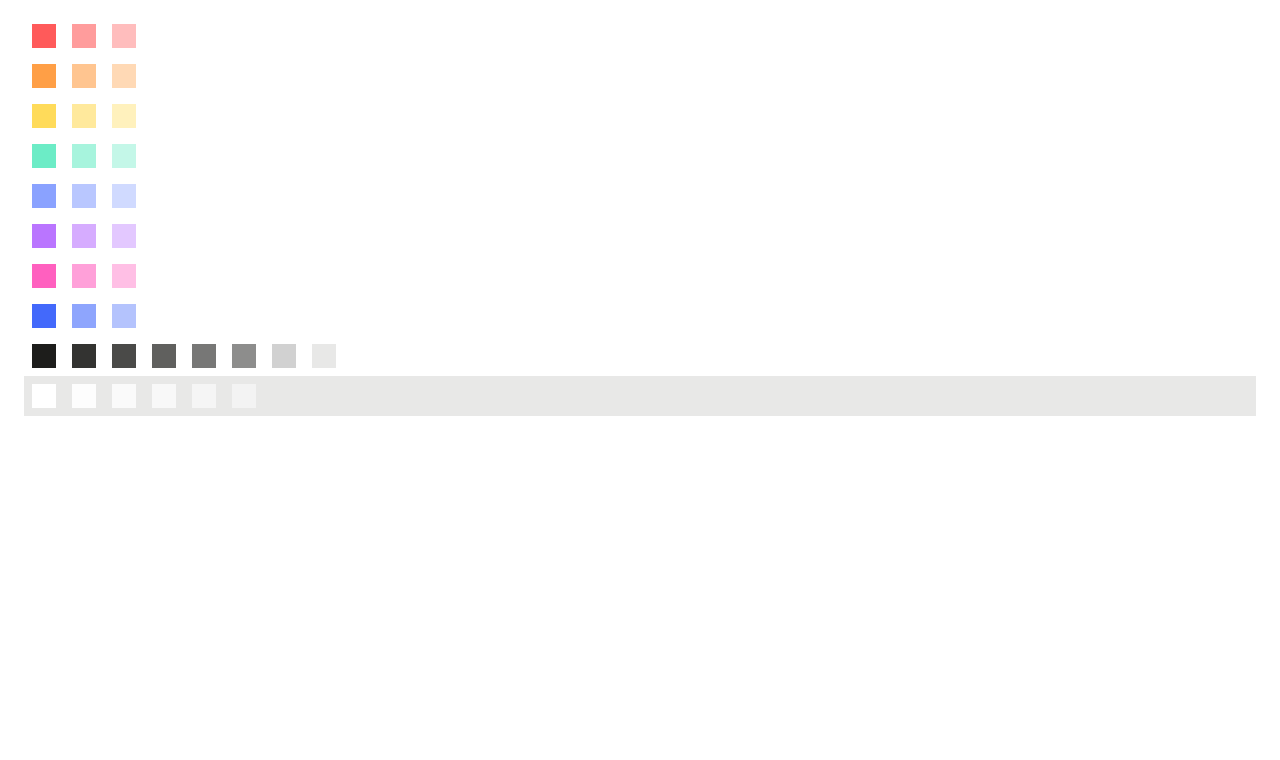
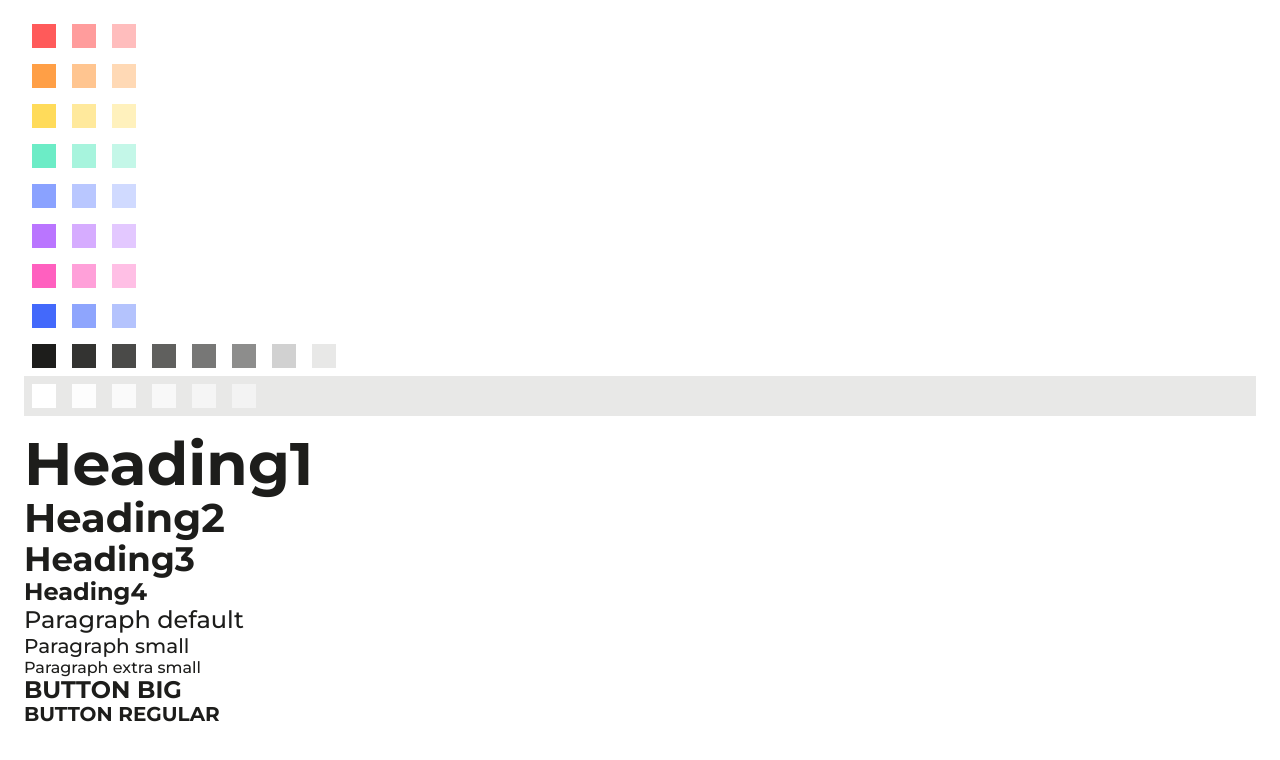
Before and after one commit to metteghijsen/semester6-website, a Nuxt app in the folder frontend/: page /playground/mette in a window 1280 px wide. Shown: the top 760 px of the page. Built offline with nearby package versions, Linux system fonts and the light colour scheme.

Commit message:
Feature: Finished typography component

```diff
--- a/frontend/components/ui/Typography.vue
+++ b/frontend/components/ui/Typography.vue
@@ -14,7 +14,7 @@ export default defineComponent({
       type: String
     },
     size: {
-      default: 'text',
+      default: 'paragraph',
       required: false,
       type: String
     },
@@ -32,6 +32,10 @@ export default defineComponent({
         @apply font-poppins font-bold
       }
 
+      .font-secondary{
+        @apply font-montserrat font-bold
+      }
+
       .font-button{
         @apply font-montserrat font-bold uppercase
       }
@@ -47,16 +51,34 @@ export default defineComponent({
       }
 
       .heading3{
-        @apply font-montserrat font-bold md:text-[34px] text-[26px] leading-[38px]
+        @apply font-secondary md:text-[34px] text-[26px] leading-[38px]
+      }
+
+      .heading4{
+        @apply font-secondary md:text-[24px] text-[18px] leading-[28px]
+      }
+
+      /* Paragraphs */
+
+      .paragraph{
+        @apply font-montserrat md:text-[24px] text-[18px] leading-[28px]
+      }
+
+      .paragraph-small{
+        @apply font-montserrat md:text-[20px] text-[16px] leading-[24px]
+      }
+
+      .paragraph-extra-small{
+        @apply font-montserrat md:text-[16px] text-[12px] leading-[20px]
       }
 
       /* Button fonts */
 
-      .buttonbig{
+      .button-big{
         @apply font-button text-[24px] leading-[24px]
       }
 
-      .buttonregular{
+      .button-regular{
         @apply font-button text-[20px] leading-[24px]
       }
 
--- a/frontend/pages/playground/mette.vue
+++ b/frontend/pages/playground/mette.vue
@@ -60,6 +60,36 @@
           <div class="w-3 h-3 m-1 bg-white60" />
           <div class="w-3 h-3 m-1 bg-white50" />
         </div>
+
+        <div class="my-2">
+          <UiTypography type="h1" size="heading1">
+            Heading1
+          </UiTypography>
+          <UiTypography type="h2" size="heading2">
+            Heading2
+          </UiTypography>
+          <UiTypography type="h3" size="heading3">
+            Heading3
+          </UiTypography>
+          <UiTypography type="h4" size="heading4">
+            Heading4
+          </UiTypography>
+          <UiTypography type="p">
+            Paragraph default
+          </UiTypography>
+          <UiTypography type="p" size="paragraph-small">
+            Paragraph small
+          </UiTypography>
+          <UiTypography type="p" size="paragraph-extra-small">
+            Paragraph extra small
+          </UiTypography>
+          <UiTypography type="p" size="button-big">
+            Button Big
+          </UiTypography>
+          <UiTypography type="p" size="button-regular">
+            Button Regular
+          </UiTypography>
+        </div>
       </div>
     </div>
   </UiContainer>
```
